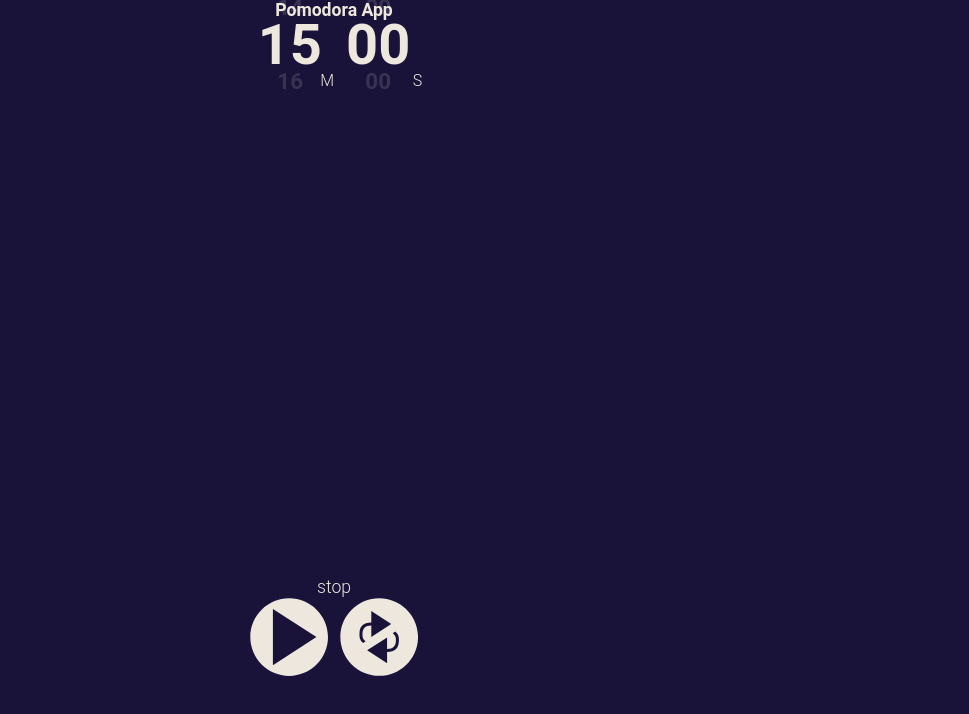
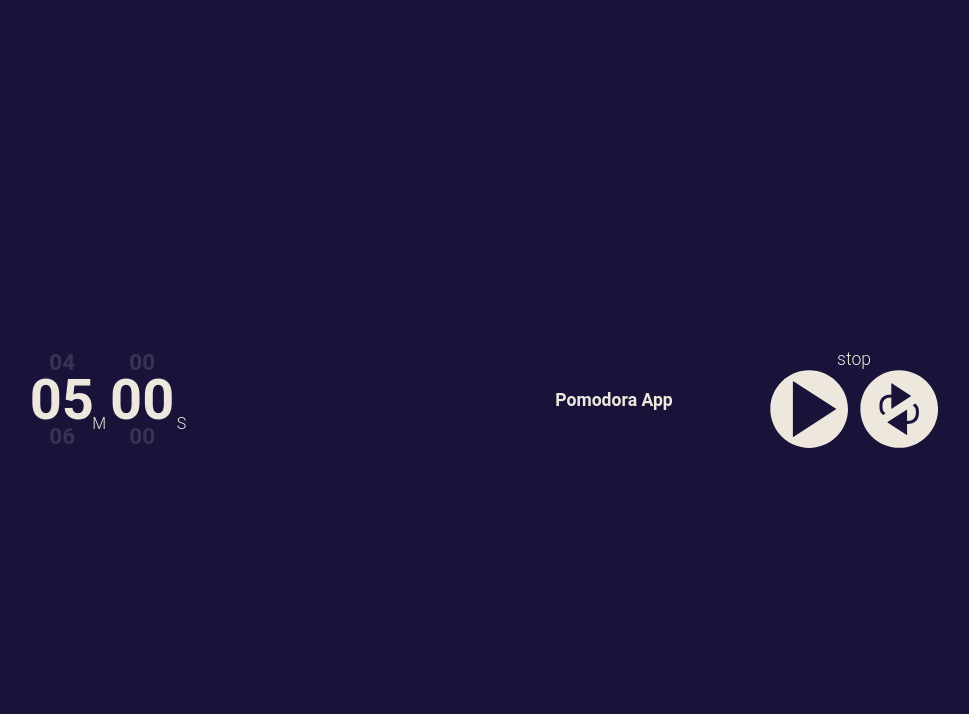
Before and after one commit to k-flynn-webdev/app-pomodoro, a Vue app in the folder front/: page / in a window 1280 px wide. Shown: the top 714 px of the page, without its empty margins (306-1275 px from the left). Built offline with nearby package versions, Linux system fonts and the light colour scheme.

Commit message:
almost polished, looking into the invert bg approach

```diff
--- a/front/src/components/c_time_bg.vue
+++ b/front/src/components/c_time_bg.vue
@@ -125,16 +125,15 @@ export default {
 		z-index: -1;
 		width: 100%;
 		height: 100%;
-		background-color: hsla(100,77%,85%,1);
-		box-sizing: border-box;
+		/*background-color: hsla(100,77%,85%,1);*/
 		opacity: 1;
 	}
 
 	.timer-bg.bar-1 {
-		background-color: hsla(33,77%,77%,1);
+		/*background-color: hsla(33,77%,77%,1);*/
 	}
 	.timer-bg.bar-2 {
-		background-color: hsla(0,77%,60%,1);
+		/*background-color: hsla(0,77%,60%,1);*/
 	}
 
 </style>
--- a/front/src/components/c_time_number.vue
+++ b/front/src/components/c_time_number.vue
@@ -1,7 +1,7 @@
 <template>
 
 	<div
-		class="number holder"
+		class="number"
 		v-bind:class="{'anim-tick-down': animated}"
 		v-on:animationend=anim_off>
 
@@ -80,7 +80,6 @@ export default {
 
 	.value {
 		display: inline-block;
-		margin: .75rem;
 	}
 
 	.value.father {
@@ -115,7 +114,7 @@ export default {
 		position: absolute;
 		z-index: 1;
 		bottom: 0;
-		right: 0;
+		right: -.75rem;
 	}
 
 
--- a/front/src/components/c_time_numbers.vue
+++ b/front/src/components/c_time_numbers.vue
@@ -1,8 +1,8 @@
 <template>
 
-	<div class="timer">
+	<div>
 
-		<div class="row">
+		<div class="timer">
 
 			<c-time-number
 				v-if=hasHours
@@ -13,6 +13,7 @@
 			</c-time-number>
 
 			<c-time-number
+				style="margin: 0 1rem;"
 				v-if=hasMins
 				v-bind:time_values=getMins>
 				<template v-slot:default>
@@ -21,6 +22,7 @@
 			</c-time-number>
 
 			<c-time-number
+
 				v-if=hasSeconds
 				v-bind:time_values=getSeconds>
 				<template v-slot:default>
@@ -31,7 +33,6 @@
 		</div>
 
 	</div>
-
 
 </template>
 
@@ -141,13 +142,6 @@ export default {
 		}
 	},
 
-	// mounted(){
-	// 	document.body.appendChild( this.$refs.timer );
-	// },
-	// beforeDestroy(){
-	// 	document.body.removeChild( this.$refs.timer );
-	// 	this.$refs.parent.appendChild( this.$refs.timer );
-	// },
 	components: {
 		'c-time-number' : TimeNumber,
 	},
@@ -162,12 +156,4 @@ export default {
 		pointer-events: none;
 	}
 
-	.timer .row {
-		position: absolute;
-		top: 50%;
-		width: 100%;
-		text-align: center;
-	}
-
-
 </style>
--- a/front/src/views/Home.vue
+++ b/front/src/views/Home.vue
@@ -1,22 +1,22 @@
 <template>
 
-	<div>
+	<div class="container">
 
-		<!-- <c-time-bg
+<!-- 		<c-time-bg
 			v-bind:start=app.timer
 			v-bind:input=app.time
 			></c-time-bg> -->
 
 		<c-time-numbers
+			class="item item-numbers"
 			v-bind:start=app.timer
 			v-bind:input=app.time
 			></c-time-numbers>
 
-		<p class="text text-bold text-light"> Pomodora App </p>
-
-		<div class="controls">
+		<p class="item text text-bold text-light"> Pomodora App </p>
 
 		<c-time-control
+			class="item item-control"
 			v-bind:play=play
 			v-bind:pause=pause
 			v-bind:stop=stop
@@ -24,7 +24,6 @@
 			v-bind:reset=reset>
 		</c-time-control>
 
-		</div>
 
 	</div>
 
@@ -47,7 +46,7 @@ export default {
 		return {
 			app : {
 				time : 0,
-				timer : 15*60,
+				timer : 5*60,
 				mode : 'stop',
 			},
 		}
@@ -94,14 +93,23 @@ export default {
 
 <style scoped>
 
-	.controls {
-		position: absolute;
-		z-index: 5;
-		left: 0;
-		bottom:15%;
-		width: 100%;
-		/*height: 30vh;*/
-		text-align: center;
+	.container {
+		height: 100vh;
+		width: 100vw;
+		display: flex;
+		flex-direction: row;
+		flex-wrap: wrap;
+	}
+	.item-control {
+		flex-grow: 0;
+	}
+	.item-numbers {
+		flex-grow: 1;
+	}
+	.item {
+		width: 15rem;
+		height: -2rem;
+		margin: auto;
 	}
 
 </style>
```
Lines whose indentation alone changed are shown as unchanged.
